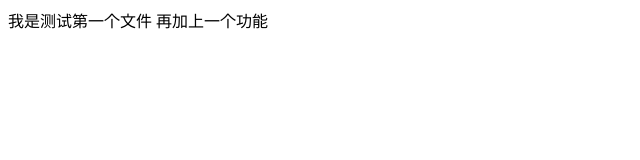
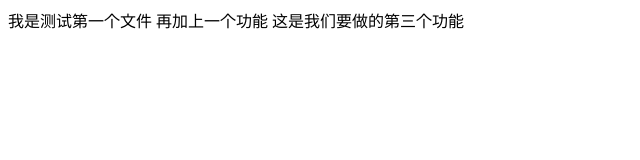
Before and after one commit to wangjuwang/wangjujnjun, a plain HTML site: page new_file.html in a window 1280 px wide. Shown: the whole page, without its empty margins (0-640 px from the left). Drawn offline with Linux system fonts and the light colour scheme.

Commit message:
这一次我们完成了第三个功能

```diff
--- a/new_file.html
+++ b/new_file.html
@@ -7,5 +7,6 @@
 	<body>
 		我是测试第一个文件
 		再加上一个功能
+		这是我们要做的第三个功能
 	</body>
 </html>
```
